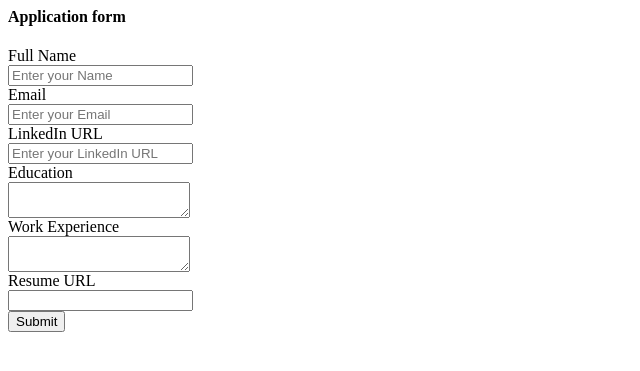
After one commit to manoj-skm/manoj-career-wesite2, a Flask app: template templates/application_form.html in a window 1280 px wide. The commit adds this page. Shown: the top 371 px of the page, without its empty margins (0-640 px from the left). Run offline with Flask 3, Linux system fonts and the light colour scheme; the template is opened without the code that fills it, so the values that code supplies are empty; parts of the project's set-up code (start-up, migrations or seed data) failed here and were passed over.

Commit message:
User checkpoint: Add job application functionality.  Includes form, submission handling, and confirmation page.

```diff
--- a/app.py
+++ b/app.py
@@ -1,5 +1,6 @@
-from flask import Flask,render_template, jsonify
-from database import load_jobs_from_db, load_job_from_db
+from flask import Flask,render_template, jsonify, request
+from database import add_application_to_db, load_jobs_from_db, load_job_from_db
+
 
 app = Flask(__name__)
 
@@ -22,5 +23,12 @@ def show_job(id):
     return "Not Found", 404
   return render_template('jobpage.html',job=job)
 
+@app.route("/job/<id>/apply", methods=["POST"])
+def apply_to_job(id):
+  data = request.form
+  job = load_job_from_db(id)
+  add_application_to_db(id, data)
+  return render_template('application_submitted.html',application=data,job=job)
+
 if __name__ == "__main__":
   app.run(host='0.0.0.0', debug=True)
--- a/database.py
+++ b/database.py
@@ -19,3 +19,20 @@ def load_job_from_db(id):
       return None
     else:
       return dict(rows[0])
+
+def add_application_to_db(job_id, data):
+  with engine.connect() as conn:
+    query = text("INSERT INTO applications (job_id, full_name,email, linkedin_url, education, work_experience, resume_url) values(:job_id, :full_name, :email, :linkedin_url, :education, :work_experience, :resume_url)")
+    conn.execute(
+      conn.execute(
+        query,
+        {
+          "job_id": job_id,
+          "full_name": data['full_name'],
+          "email": data['email'],
+          "linkedin_url": data['linkedin_url'],
+          "education": data['education'],
+          "work_experience": data['work_experience'],
+          "resume_url": data['resume_url']
+        }
+      )
--- /dev/null
+++ b/templates/application_form.html
@@ -0,0 +1,28 @@
+<h4>Application form</h4>
+<form action="/job/{{job['id']}}/apply" method="post">
+  <div class="mb-3">
+    <label>Full Name </label><br>
+    <input type="text" name="full_name" placeholder="Enter your Name">
+  </div>
+  <div class="mb-3">
+    <label>Email</label><br>
+    <input type="text" name="email" placeholder="Enter your Email">
+  </div>
+  <div class="mb-3">
+    <label>LinkedIn URL</label><br>
+    <input type="text" name="linkedin_url" placeholder="Enter your LinkedIn URL">
+  </div>
+  <div class="mb-3">
+    <label>Education</label><br>
+    <textarea name="education"></textarea>
+  </div>
+  <div class="mb-3">
+    <label>Work Experience</label><br>
+    <textarea name="work_experience"></textarea>
+  </div>
+  <div class="mb-3">
+    <label>Resume URL</label><br>
+    <input type="text" name="resume_url">
+  </div>
+  <input type="submit">
+</form>
--- a/templates/jobpage.html
+++ b/templates/jobpage.html
@@ -26,6 +26,7 @@
       <p>{{job.requirements}}</p>
       <h4>Salary</h4>
       <p>{{job.currency}}{{job.salary}}</p>
+      {% include 'application_form.html'%}
     </div>
     {% include 'footer.html' %}
   </body>
```
Also changed, not shown: templates/application_submitted.html (added, +35 -0 lines).
